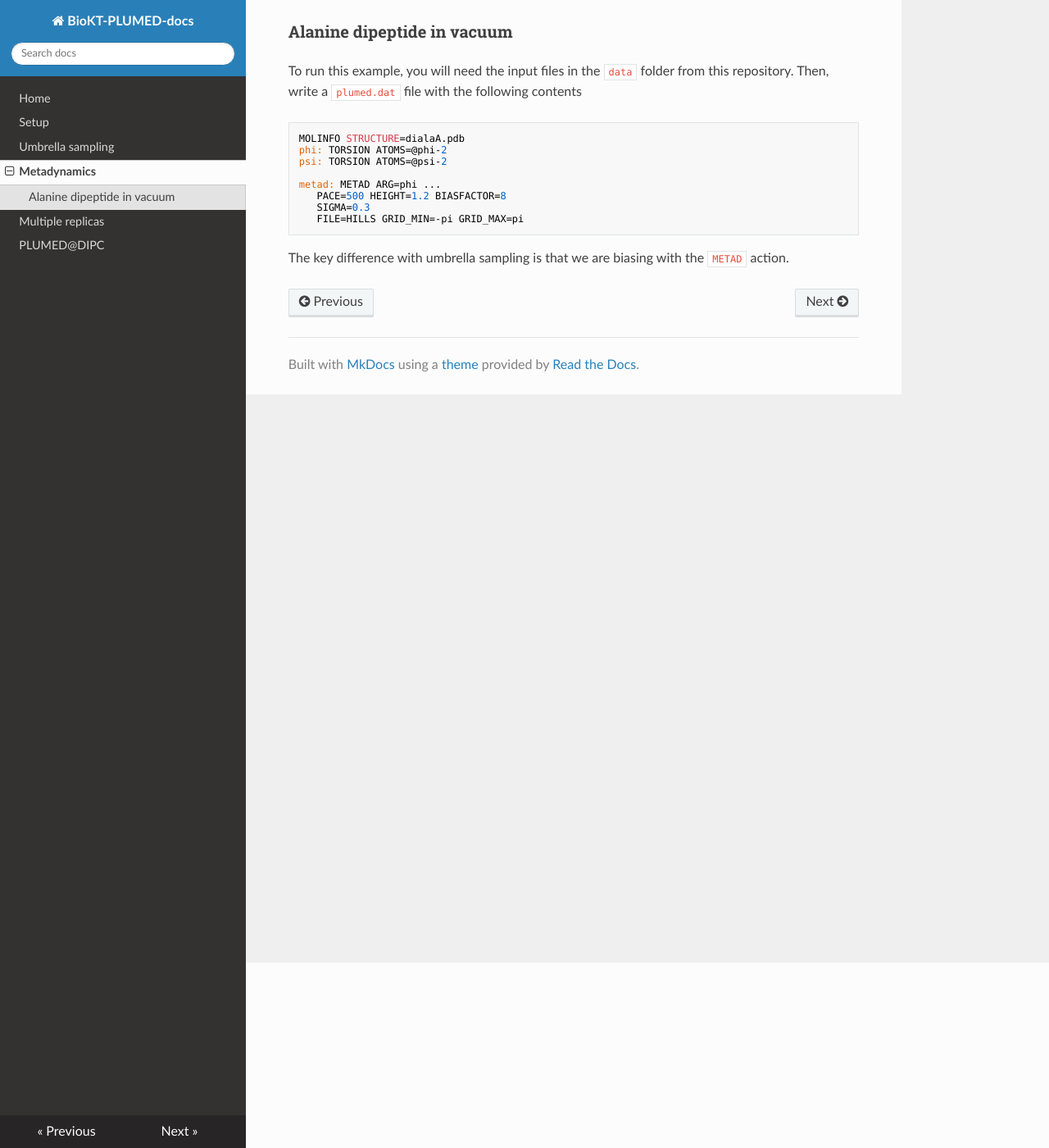
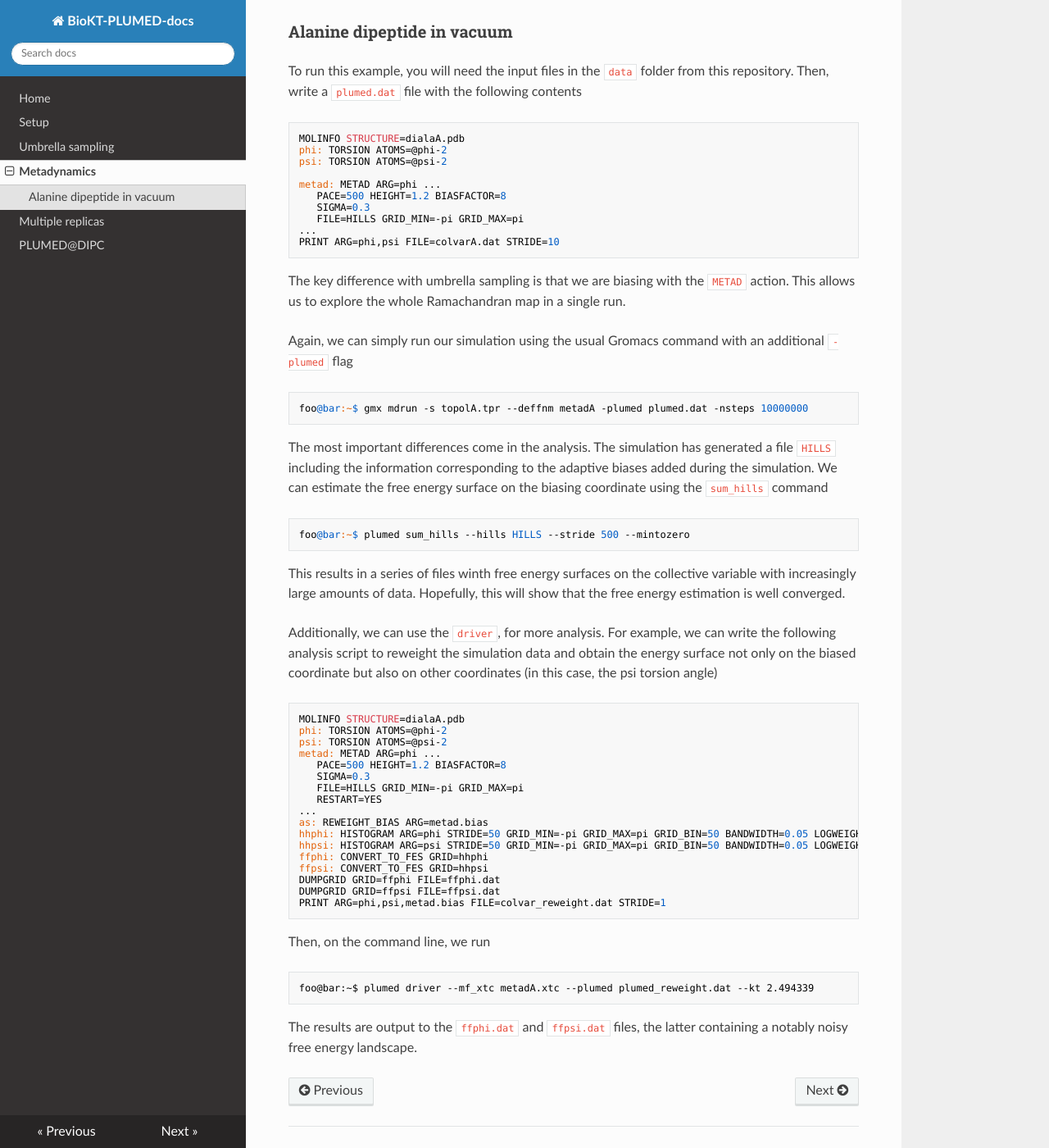
Before and after one commit to BioKT/PLUMED-docs, an MkDocs documentation site: the page built from docs/metadynamics.md, in a window 1280 px wide and 1400 px high, scrolled down 226 px. Shown: the whole window at 82% size. Built offline with MkDocs 1.6.1, drawn with Linux system fonts in a browser that asks for light colours; nearby versions of some CDN libraries.

Commit message:
updates file for metad

````diff
--- a/docs/metadynamics.md
+++ b/docs/metadynamics.md
@@ -7,21 +7,73 @@
 One of the key functionalities from PLUMED is the possibility
 of running simulations using metadynamics. The contents from
 this section are borrowed from [masterclass
-21.4](https://www.plumed.org/doc-v2.7/user-doc/html/masterclass-21-4.html), where the methodology is introduced in simple terms.
+21.4](https://www.plumed.org/doc-v2.7/user-doc/html/masterclass-21-4.html),
+where the methodology is introduced in simple terms.
 
 ### Alanine dipeptide in vacuum
 To run this example, you will need the input files in the `data`
 folder from this repository. Then, write a `plumed.dat` file
 with the following contents
+```
+MOLINFO STRUCTURE=dialaA.pdb
+phi: TORSION ATOMS=@phi-2
+psi: TORSION ATOMS=@psi-2
 
-    MOLINFO STRUCTURE=dialaA.pdb
-    phi: TORSION ATOMS=@phi-2
-    psi: TORSION ATOMS=@psi-2
+metad: METAD ARG=phi ...
+   PACE=500 HEIGHT=1.2 BIASFACTOR=8
+   SIGMA=0.3
+   FILE=HILLS GRID_MIN=-pi GRID_MAX=pi
+...
+PRINT ARG=phi,psi FILE=colvarA.dat STRIDE=10
+```
+The key difference with umbrella sampling is that we are biasing
+with the `METAD` action. This allows us to explore the whole Ramachandran
+map in a single run.
 
-    metad: METAD ARG=phi ...
-       PACE=500 HEIGHT=1.2 BIASFACTOR=8
-       SIGMA=0.3
-       FILE=HILLS GRID_MIN=-pi GRID_MAX=pi
+Again, we can simply run our simulation using the usual Gromacs command
+with an additional `-plumed` flag
+```
+foo@bar:~$ gmx mdrun -s topolA.tpr --deffnm metadA -plumed plumed.dat -nsteps 10000000
+```
 
-The key difference with umbrella sampling is that we are biasing
-with the `METAD` action.
+The most important differences come in the analysis. The simulation
+has generated a file `HILLS` including the information corresponding
+to the adaptive biases added during the simulation. We can estimate
+the free energy surface on the biasing coordinate using the `sum_hills`
+command
+```
+foo@bar:~$ plumed sum_hills --hills HILLS --stride 500 --mintozero
+```
+This results in a series of files winth free energy surfaces on the
+collective variable with increasingly large amounts of data. Hopefully,
+this will show that the free energy estimation is well converged.
+
+Additionally, we can use the `driver`, for more analysis. For example,
+we can write the following analysis script to reweight the simulation
+data and obtain the energy surface not only on the biased coordinate
+but also on other coordinates (in this case, the psi torsion angle)
+```
+MOLINFO STRUCTURE=dialaA.pdb
+phi: TORSION ATOMS=@phi-2
+psi: TORSION ATOMS=@psi-2
+metad: METAD ARG=phi ...
+   PACE=500 HEIGHT=1.2 BIASFACTOR=8
+   SIGMA=0.3
+   FILE=HILLS GRID_MIN=-pi GRID_MAX=pi
+   RESTART=YES
+...
+as: REWEIGHT_BIAS ARG=metad.bias
+hhphi: HISTOGRAM ARG=phi STRIDE=50 GRID_MIN=-pi GRID_MAX=pi GRID_BIN=50 BANDWIDTH=0.05 LOGWEIGHTS=as
+hhpsi: HISTOGRAM ARG=psi STRIDE=50 GRID_MIN=-pi GRID_MAX=pi GRID_BIN=50 BANDWIDTH=0.05 LOGWEIGHTS=as
+ffphi: CONVERT_TO_FES GRID=hhphi
+ffpsi: CONVERT_TO_FES GRID=hhpsi
+DUMPGRID GRID=ffphi FILE=ffphi.dat
+DUMPGRID GRID=ffpsi FILE=ffpsi.dat
+PRINT ARG=phi,psi,metad.bias FILE=colvar_reweight.dat STRIDE=1
+```
+Then, on the command line, we run
+```bash
+foo@bar:~$ plumed driver --mf_xtc metadA.xtc --plumed plumed_reweight.dat --kt 2.494339
+```
+The results are output to the `ffphi.dat` and `ffpsi.dat` files, the latter
+containing a notably noisy free energy landscape.
````
